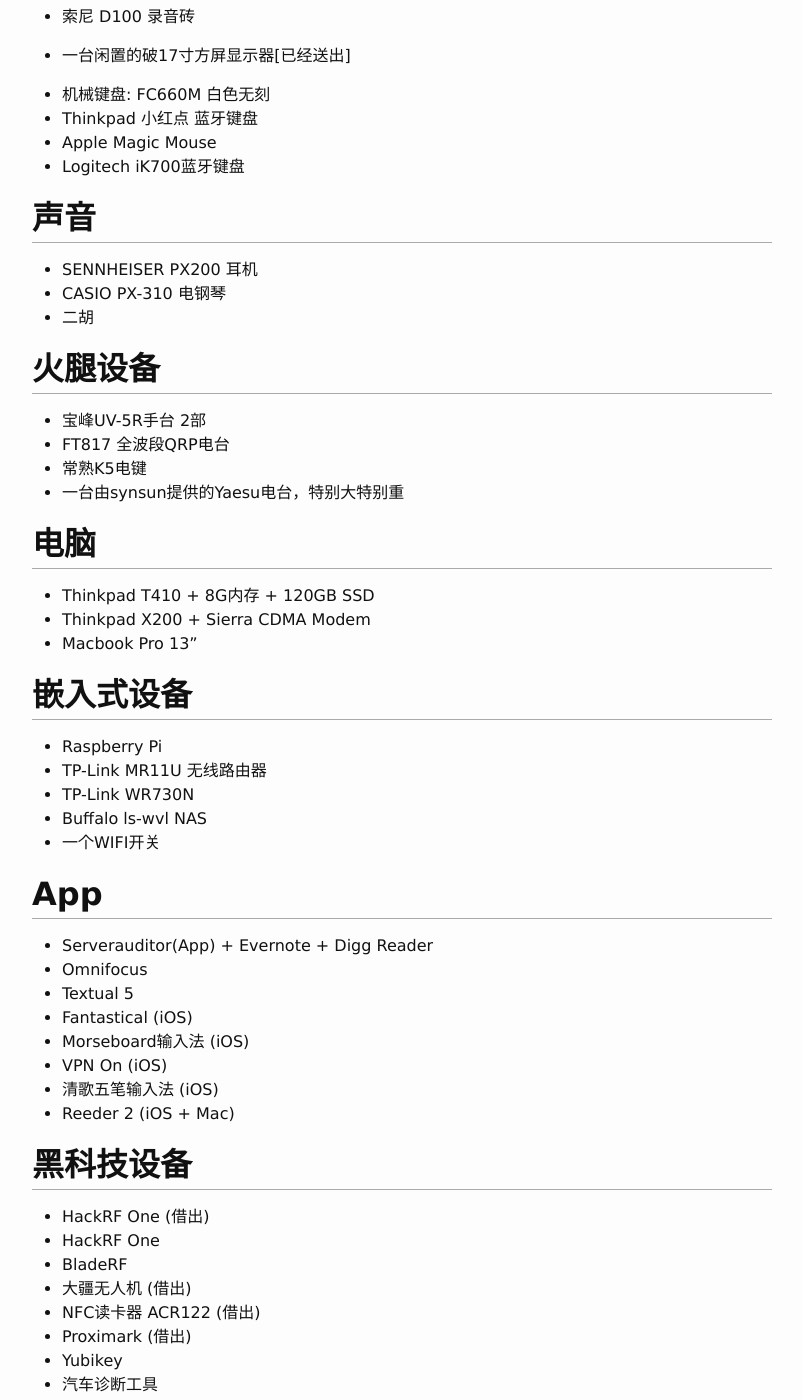
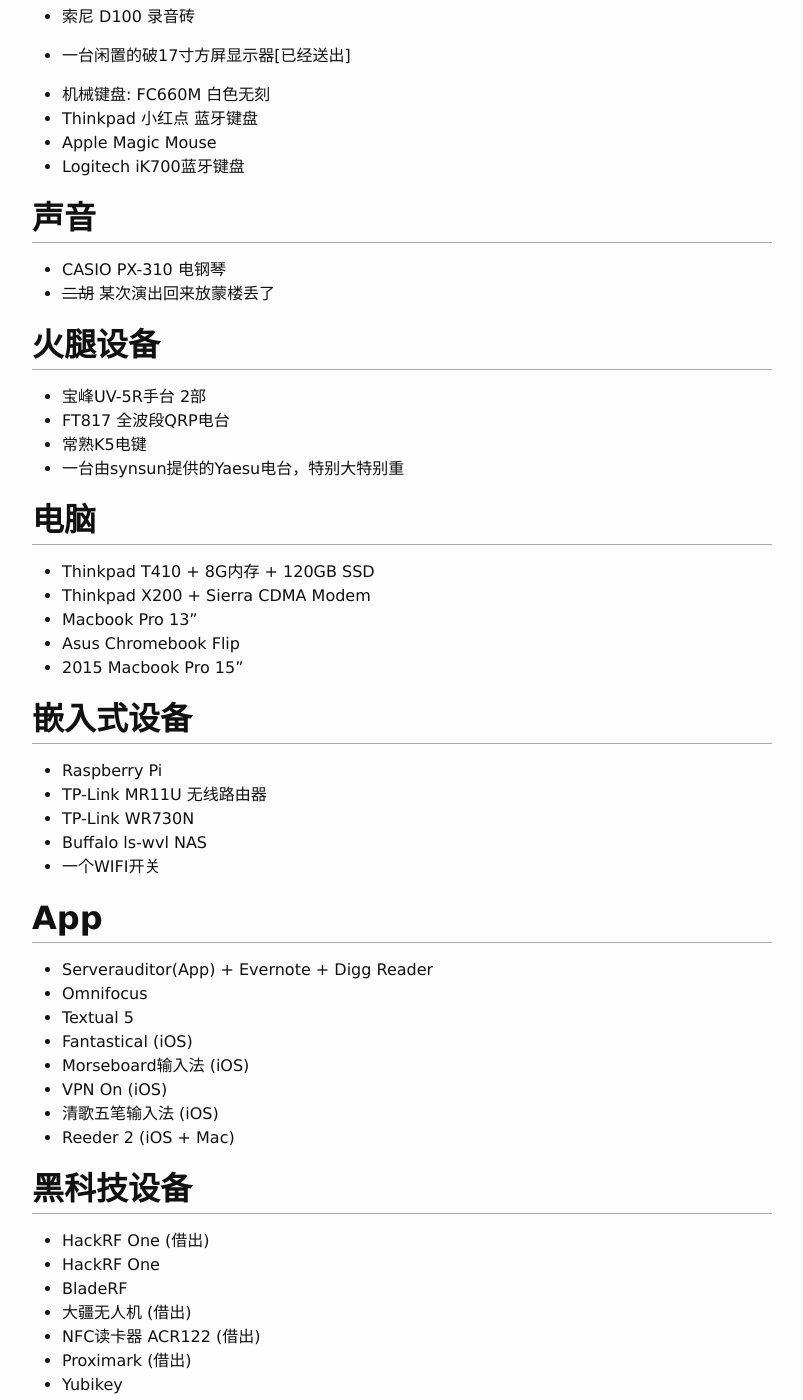
Before and after one commit to scateu/scateu.github.io, a Jekyll site: the page built from _pages/03-devices.md, in a window 1280 px wide and 1400 px high, scrolled down 574 px. Shown: the whole window, without its empty margins (238-1041 px from the left). Built offline with Jekyll 4.4.1, drawn with Linux system fonts in a browser that asks for light colours; comment, search, counter and statistics services are not loaded; some of the changed text lies outside the part shown.

Commit message:
Wed Nov  1 23:30:03 CST 2017

```diff
--- a/_pages/03-devices.md
+++ b/_pages/03-devices.md
@@ -35,9 +35,8 @@
 
 ## 声音
 
- - SENNHEISER PX200 耳机
  - CASIO PX-310 电钢琴
- - 二胡
+ - <del>二胡</del> 某次演出回来放蒙楼丢了
 
 ## 火腿设备
 
@@ -51,6 +50,8 @@
  - Thinkpad T410 + 8G内存 + 120GB SSD
  - Thinkpad X200 + Sierra CDMA Modem
  - Macbook Pro 13"
+ - Asus Chromebook Flip
+ - 2015 Macbook Pro 15"
 
 
 ## 嵌入式设备
```
Also changed, not shown: other parts of _pages/03-devices.md (+1 -1 lines).
